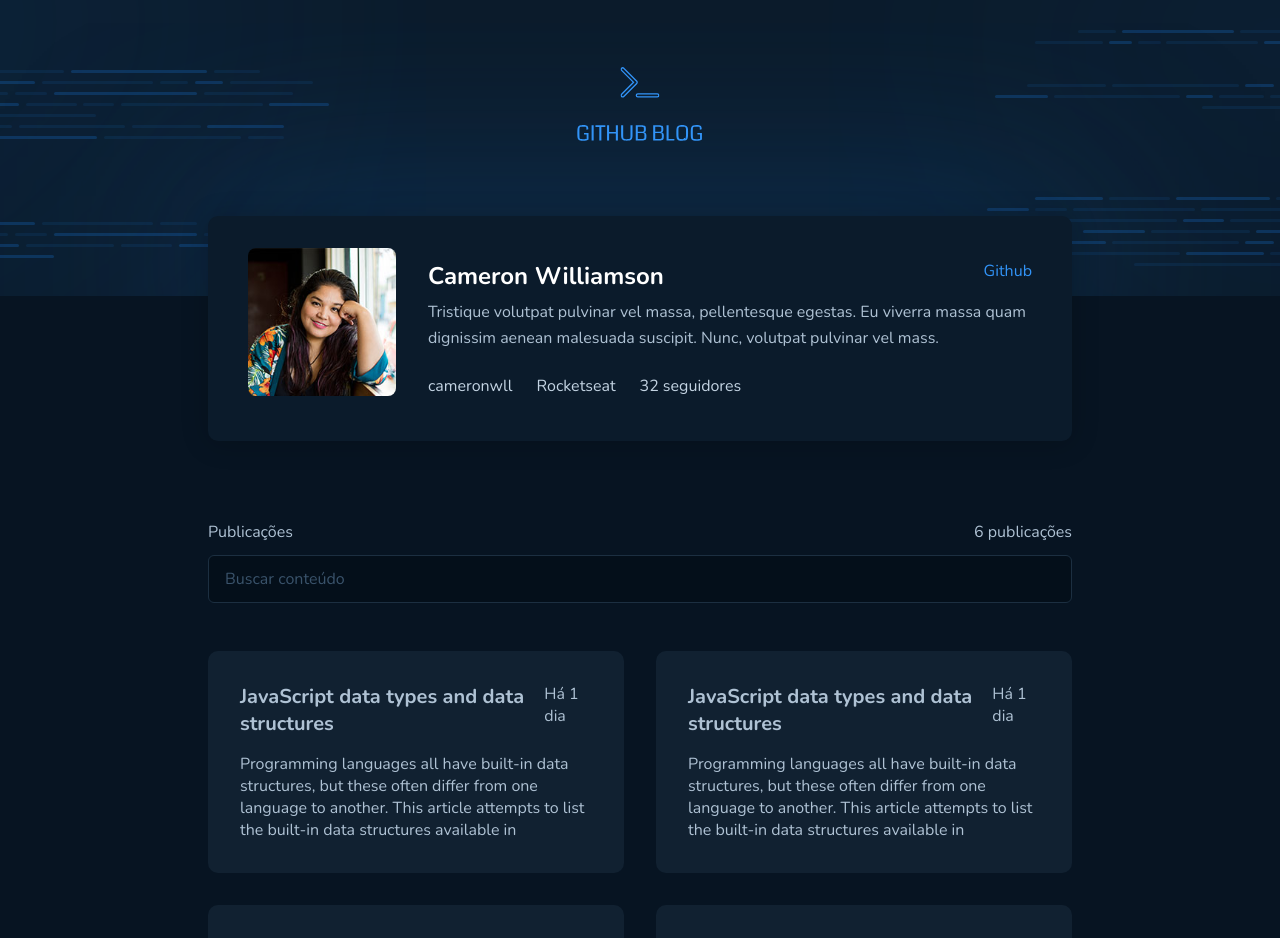
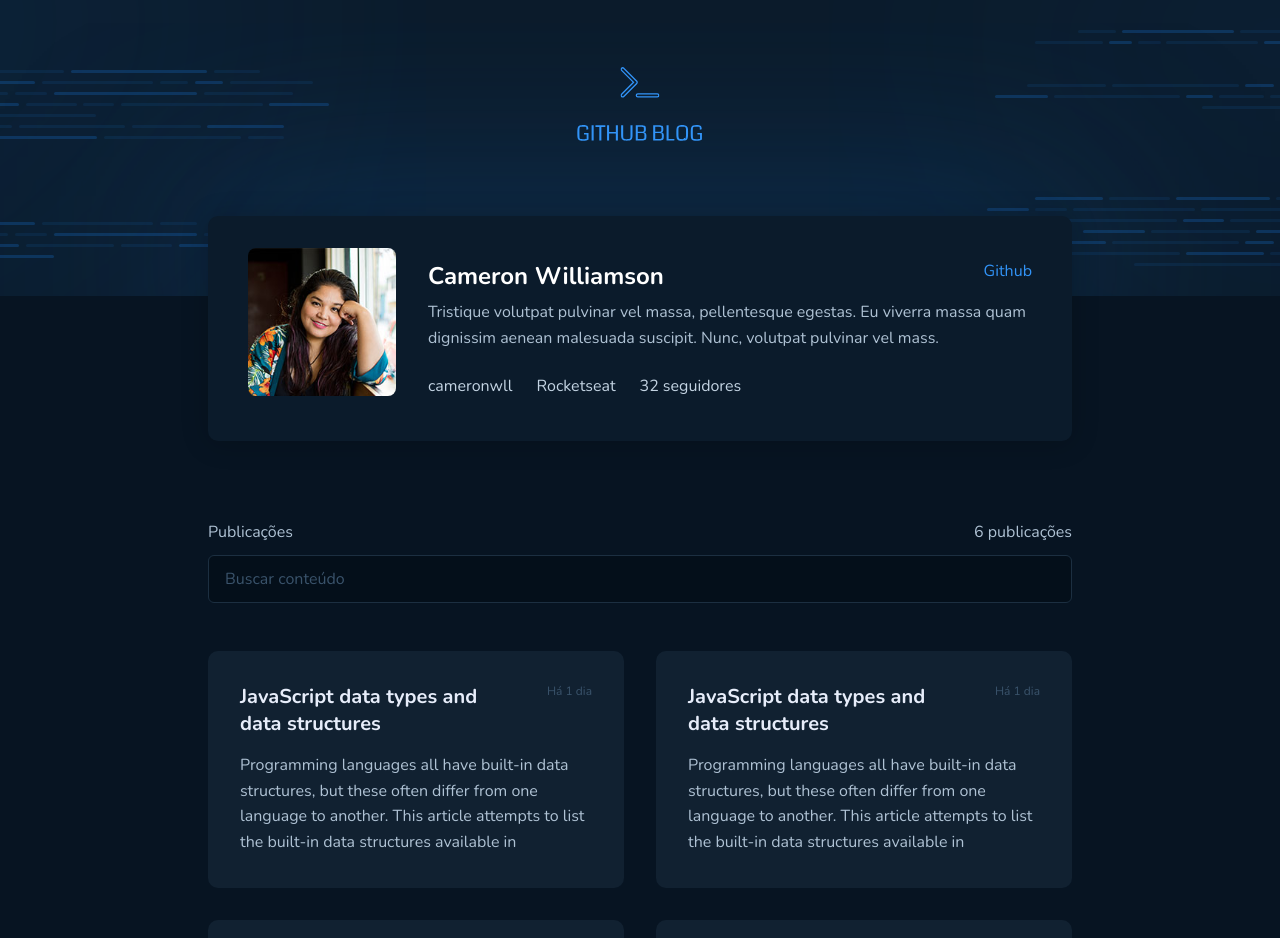
Before and after one commit to PedroMakengo/github-blog, a React (Vite) app: page / in a window 1280 px wide. Shown: the top 938 px of the page. Built offline with nearby package versions, Linux system fonts and the light colour scheme.

Commit message:
Trabalhando na parte da home

```diff
--- a/src/pages/Home/components/Card/index.tsx
+++ b/src/pages/Home/components/Card/index.tsx
@@ -2,7 +2,7 @@ import { CardContainer, HeaderCard } from './styles'
 
 export function Card() {
   return (
-    <CardContainer>
+    <CardContainer to="/details">
       <HeaderCard>
         <h2>JavaScript data types and data structures</h2>
         <span>Há 1 dia</span>
--- a/src/pages/Home/components/Card/styles.ts
+++ b/src/pages/Home/components/Card/styles.ts
@@ -1,19 +1,37 @@
 import styled from 'styled-components'
+import { Link } from 'react-router-dom'
 
-export const CardContainer = styled.div`
+export const CardContainer = styled(Link)`
   background: ${(props) => props.theme['base-post']};
   padding: 32px;
 
   border-radius: 10px;
+  color: ${(props) => props.theme['base-label']};
+  text-decoration: none;
+
+  p {
+    color: ${(props) => props.theme['base-text']};
+    font-family: 'Nunito';
+    font-size: 16px;
+    font-weight: 400;
+    line-height: 160%;
+  }
 `
 
 export const HeaderCard = styled.div`
-  display: flex;
-  justify-content: space-between;
-
+  display: grid;
+  grid-template-columns: 1fr 20%;
   margin-bottom: 1rem;
 
   h2 {
     font-size: 20px;
+    color: ${(props) => props.theme['base-title']};
+  }
+
+  span {
+    display: flex;
+    justify-content: flex-end;
+    width: 100%;
+    font-size: 12px;
   }
 `
```
